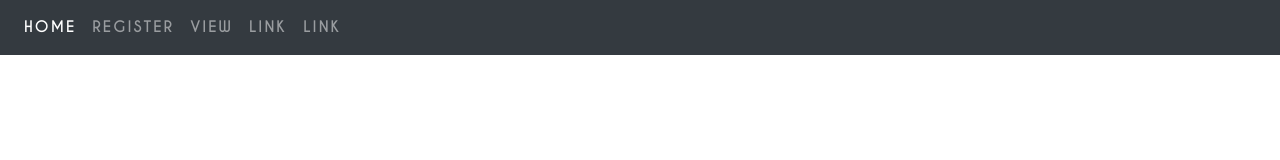
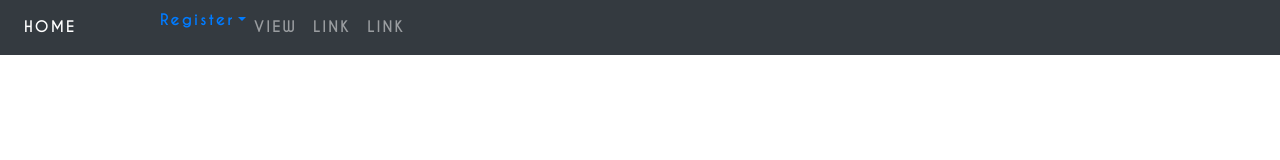
Before and after one commit to PrabhuPratik27/CrowdFund, a website: page src/base_template.html in a window 1280 px wide. Drawn offline with nearby package versions, Linux system fonts and the light colour scheme.

Commit message:
base_template html css updated

```diff
--- a/src/base_template.html
+++ b/src/base_template.html
@@ -30,9 +30,13 @@
           <li class="nav-item active">
             <a class="nav-link" href="index.html">HOME</a>
           </li>
-          <li class="nav-item">
-            <a class="nav-link" href="TeamReg.html">REGISTER</a>
-          </li>
+          <li class="dropdown">
+              <a class="dropdown-toggle" data-toggle="dropdown" href="#">Register</a>
+              <ul class="dropdown-menu">
+                <li><a href="TeamReg.html">Team</a></li>
+                <li><a href="product_reg.html">Project</a></li>
+              </ul>
+            </li>
           <li class="nav-item">
             <a class="nav-link" href="view_product.html">VIEW</a>
           </li>
--- a/src/css/base_template.css
+++ b/src/css/base_template.css
@@ -3,10 +3,10 @@
     letter-spacing: 2px;
 }
 
+
 ul.navbar-nav a{
     font-size: 15px;
-    padding-left: 15px;
-    padding-right: 15px;
+    padding-left: 2cm;
 }
 ul.navbar-nav a:hover{
     background-color: gray;
```
